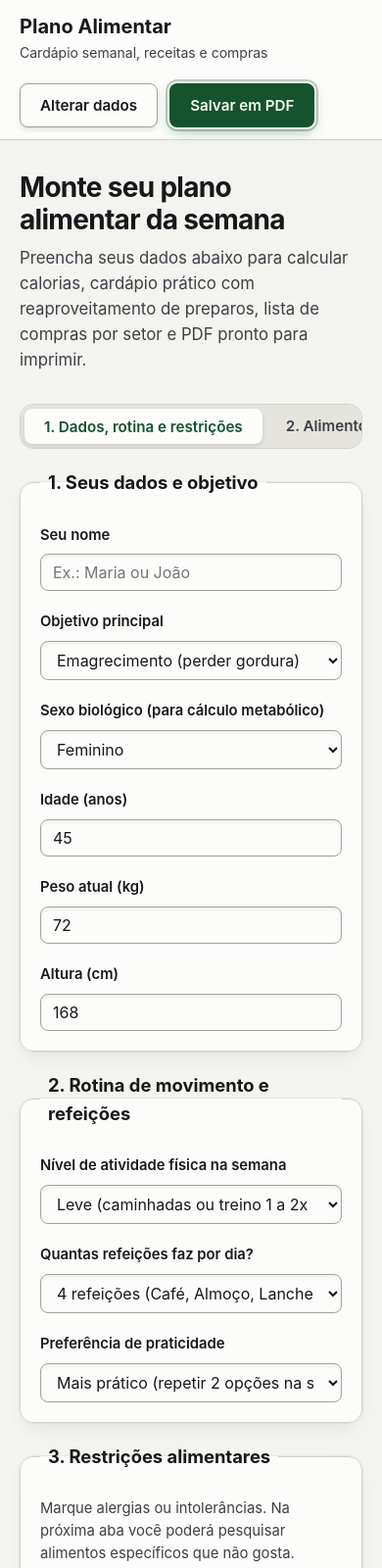
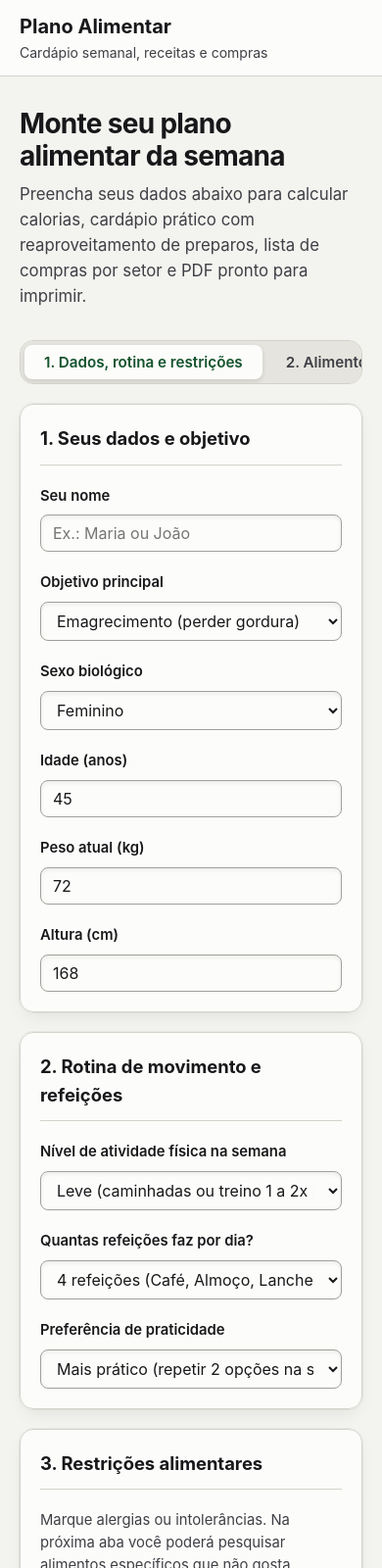
Before and after one commit to Zero512vwl/plano-alimentar, a plain HTML site: page index.html in a window 390 px wide. Shown: the top 1600 px of the page at 98% size. Drawn offline with Linux system fonts and the light colour scheme.

Commit message:
Add files via upload

```diff
--- a/index.html
+++ b/index.html
@@ -6,8 +6,8 @@
   <meta name="theme-color" content="#2f5d50">
   <meta name="description" content="Gerador gratuito de plano alimentar semanal com cálculo de calorias, receitas práticas, lista de compras por setor e exportação em PDF.">
   <title>Plano Alimentar: Cardápio, Receitas e Compras</title>
-  <link rel="manifest" href="./manifest.json?v=3">
-  <link rel="stylesheet" href="./styles.css?v=3">
+  <link rel="manifest" href="./manifest.json?v=4">
+  <link rel="stylesheet" href="./styles.css?v=4">
 </head>
 <body>
   <a class="skip-link" href="#main-content">Ir para o conteúdo principal</a>
@@ -59,7 +59,7 @@
               </div>
 
               <div class="field">
-                <label for="sexo">Sexo biológico (para cálculo metabólico)</label>
+                <label for="sexo">Sexo biológico</label>
                 <select id="sexo" name="sexo" required>
                   <option value="F">Feminino</option>
                   <option value="M">Masculino</option>
@@ -271,8 +271,8 @@
     </div>
   </footer>
 
-  <script src="./recipes.js?v=3"></script>
-  <script src="./engine.js?v=3"></script>
-  <script src="./app.js?v=3"></script>
+  <script src="./recipes.js?v=4"></script>
+  <script src="./engine.js?v=4"></script>
+  <script src="./app.js?v=4"></script>
 </body>
 </html>
--- a/styles.css
+++ b/styles.css
@@ -46,6 +46,10 @@
 *::before,
 *::after {
   box-sizing: border-box;
+}
+
+[hidden] {
+  display: none !important;
 }
 
 html,
@@ -239,6 +243,7 @@ h3 {
 }
 
 .form-group-card {
+  display: flow-root;
   background-color: var(--bg-surface);
   border: 1px solid var(--border-subtle);
   border-radius: var(--radius-md);
@@ -248,23 +253,40 @@ h3 {
 }
 
 .form-group-card legend {
+  float: left;
+  width: 100%;
   font-family: var(--font-serif);
   font-size: 1.15rem;
   font-weight: 700;
   color: var(--text-primary);
-  padding: 0 var(--space-xs);
+  padding: 0 0 var(--space-sm);
+  margin-bottom: var(--space-md);
+  border-bottom: 1px solid var(--border-subtle);
 }
 
 .form-grid {
+  clear: both;
   display: grid;
-  grid-template-columns: repeat(auto-fit, minmax(220px, 1fr));
+  grid-template-columns: repeat(3, minmax(0, 1fr));
   gap: var(--space-md);
-  margin-top: var(--space-xs);
+}
+
+@media (max-width: 820px) {
+  .form-grid {
+    grid-template-columns: repeat(2, minmax(0, 1fr));
+  }
+}
+
+@media (max-width: 560px) {
+  .form-grid {
+    grid-template-columns: 1fr;
+  }
 }
 
 .field {
   display: flex;
   flex-direction: column;
+  justify-content: space-between;
   gap: var(--space-xs);
 }
 
@@ -281,6 +303,7 @@ h3 {
 .field input,
 .field select {
   width: 100%;
+  margin-top: auto;
   padding: var(--space-xs) var(--space-sm);
   font-family: var(--font-sans);
   font-size: 1rem;
@@ -300,9 +323,10 @@ h3 {
 }
 
 .field-hint {
+  clear: both;
   font-size: 0.925rem;
   color: var(--text-secondary);
-  margin: var(--space-xs) 0 var(--space-sm);
+  margin: 0 0 var(--space-sm);
 }
 
 .checkbox-grid {
```
